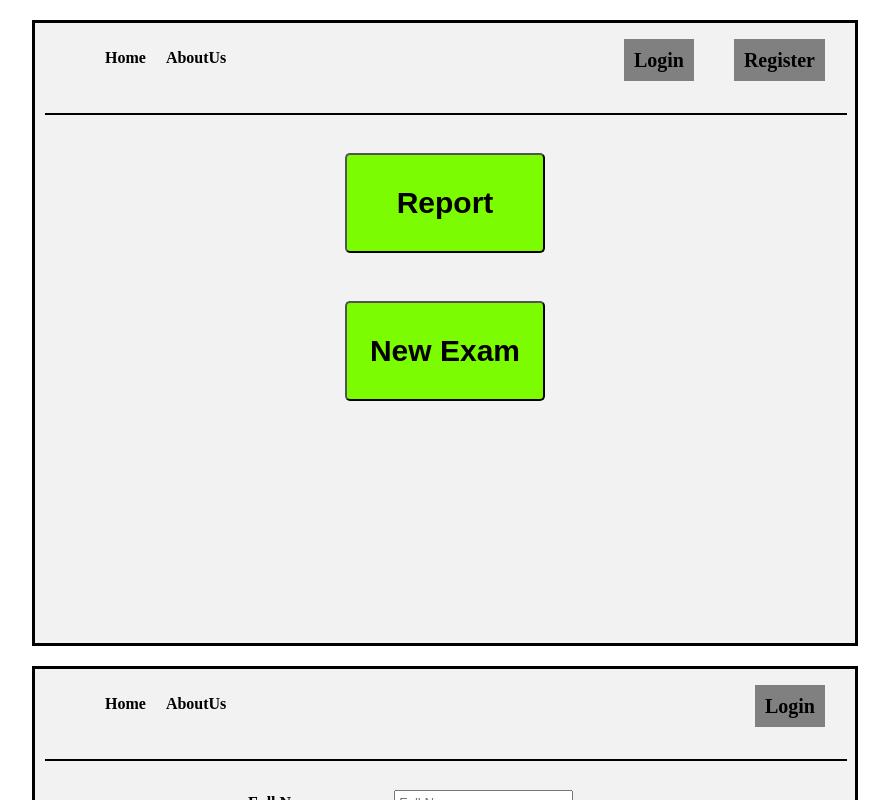
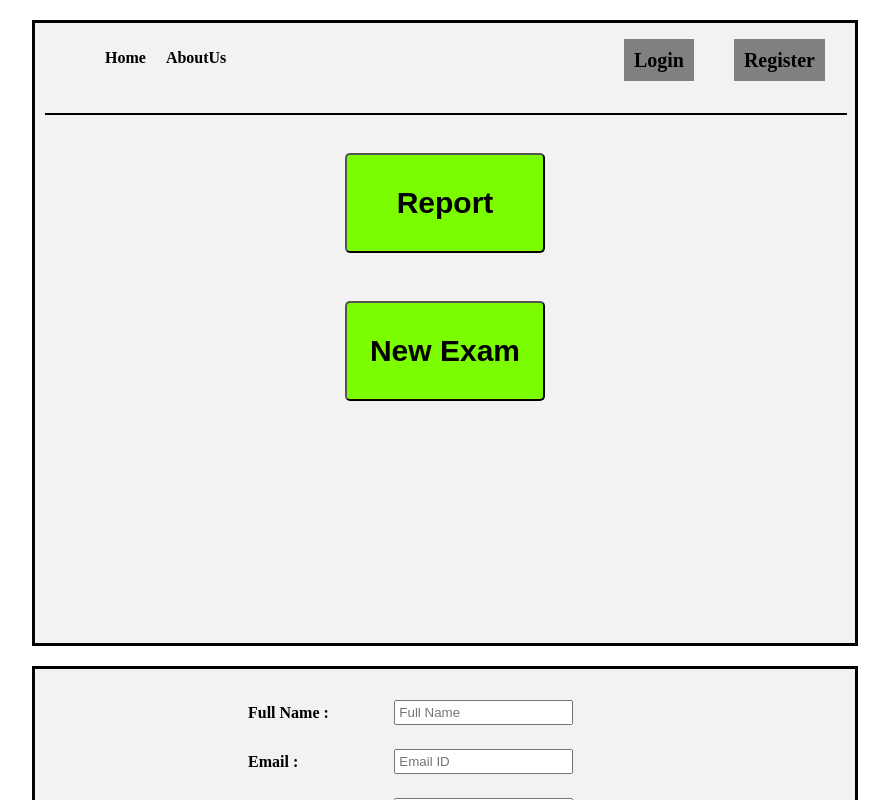
Before and after one commit to nileshpandey31/OnlineExaminationSystem, an Angular app in the folder OnlineExaminationSystem/: page / in a window 1280 px wide. Shown: the top 800 px of the page, without its empty margins (195-1084 px from the left). Built offline with nearby package versions, Linux system fonts and the light colour scheme.

Commit message:
update regpage

```diff
--- a/OnlineExaminationSystem/src/app/Components/register-page/register-page.component.html
+++ b/OnlineExaminationSystem/src/app/Components/register-page/register-page.component.html
@@ -1,22 +1,5 @@
 <div class="container">
 
-    <div class="menu">
-        <ol class="menulist">
-            <li>
-                <a href="#">Home</a>
-            </li>
-            <li>
-                <a href="#">AboutUs</a>
-            </li>
-        </ol>
-        <div class="menubutton">
-            <a href="#">Login</a>
-
-        </div>
-    </div>
-
-
-    <hr>
 
     <form>
         <div class="regsec">
```
